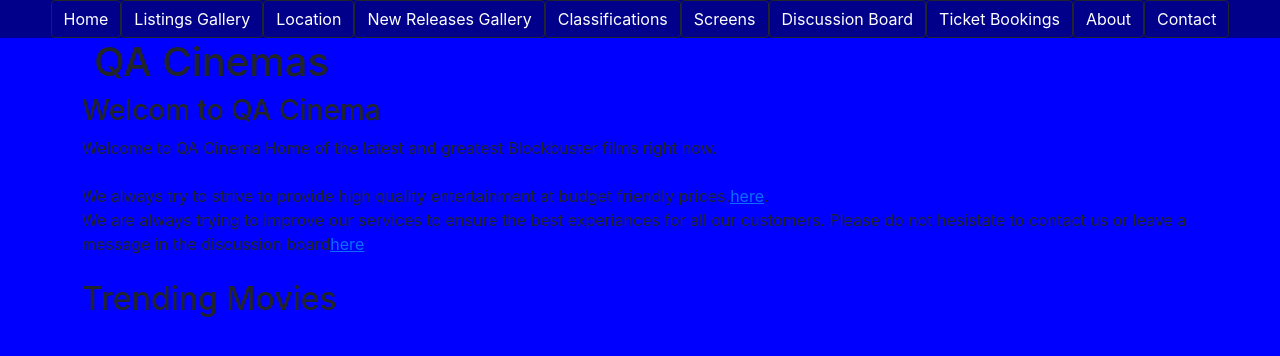
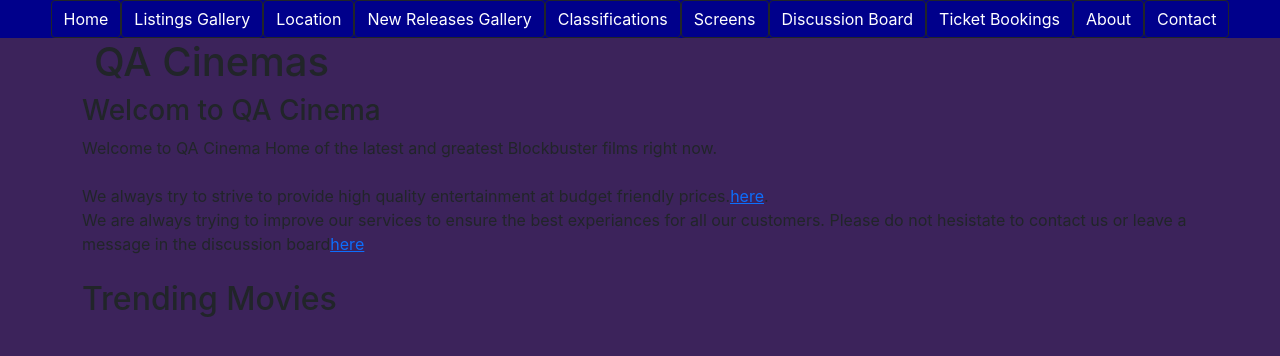
Before and after one commit to Peter-Dagley/Movie-Website, a React (Create React App) app in the folder Frontend/moviewebsite/: page / in a window 1280 px wide. Shown: the top 356 px of the page. Built offline with nearby package versions, Linux system fonts and the light colour scheme; no server answers.

Commit message:
Added new background colour

```diff
--- a/Frontend/moviewebsite/src/App.css
+++ b/Frontend/moviewebsite/src/App.css
@@ -5,5 +5,5 @@
 
 body
 {
-  background-color:blue;
+  background-color:rgb(60, 35, 91);
 }
```
